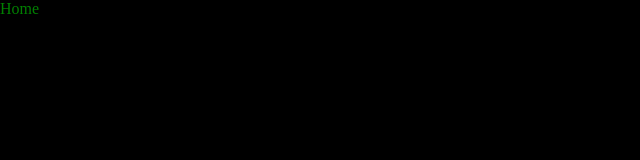
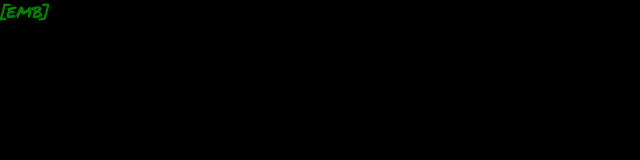
Before and after one commit to SleazyCook/willie, a JavaScript app: page / in a window 1280 px wide. Shown: the top 160 px of the page, without its empty margins (0-640 px from the left). Built offline with nearby package versions, Linux system fonts and the light colour scheme.

Commit message:
rm dev dependency babel due to e rr, add logo png perm marker

```diff
--- a/package.json
+++ b/package.json
@@ -10,9 +10,6 @@
     "react-dom": "^19.0.0",
     "react-router-dom": "^7.1.1",
     "react-scripts": "^5.0.1"
-  },
-  "devDependencies": {
-    "@babel/plugin-proposal-private-property-in-object": "^7.21.11"
   },
   "browserslist": {
     "production": [
--- a/src/components/pages/home/Home.js
+++ b/src/components/pages/home/Home.js
@@ -1,7 +1,11 @@
 function Home() {
     return(
         <div>
-            Home
+
+            <div className='title'>
+                [EMB]
+            </div>
+
         </div>
     )
 }
--- a/src/styles/app/app.css
+++ b/src/styles/app/app.css
@@ -1,3 +1,5 @@
+@import url('https://fonts.googleapis.com/css2?family=Permanent+Marker&display=swap');
+
 *,
 *::before,
 *::after {
@@ -16,3 +18,9 @@
     background-color: black;
     color: green;
 }
+
+.title {
+  font-family: "Permanent Marker", serif;
+  font-weight: 400;
+  font-style: normal;
+}
```
